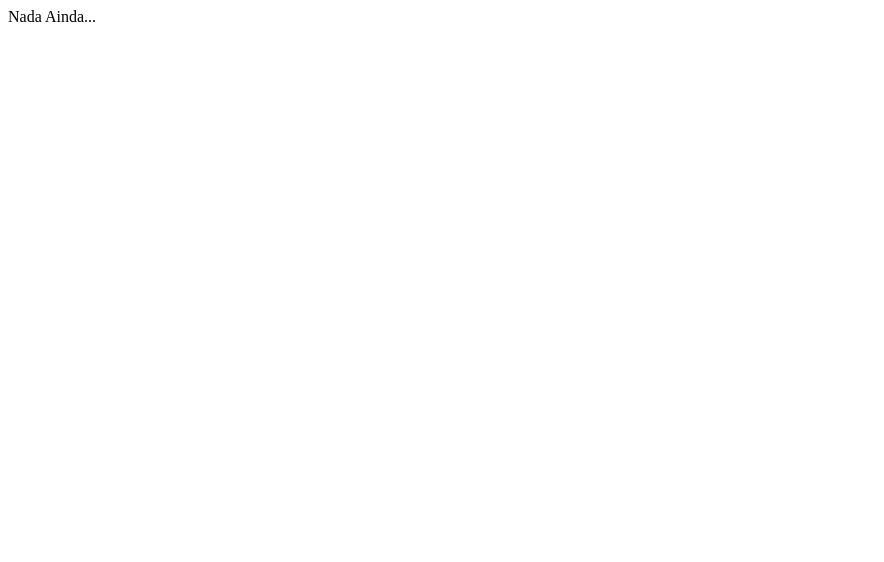
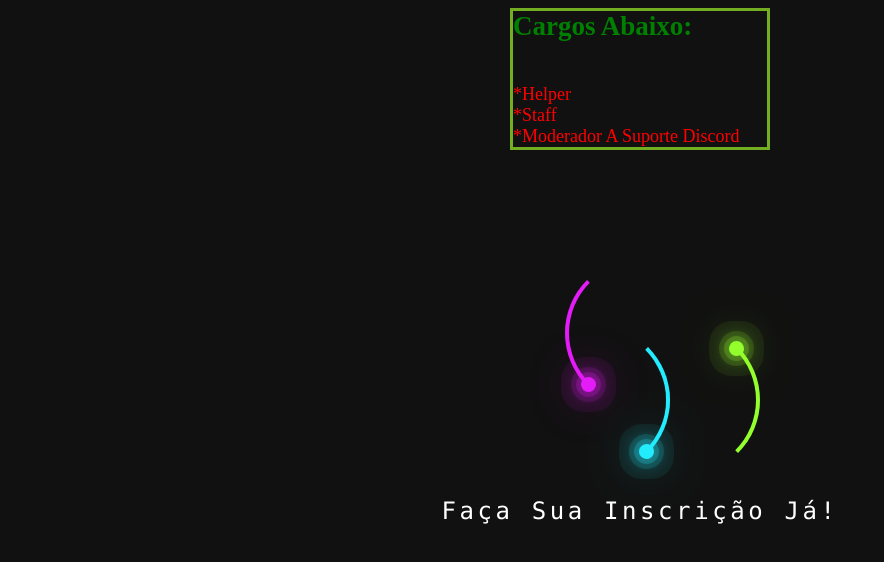
Before and after one commit to MateusLomas/Ilustrious-Legion-BR, a plain HTML site: page fazerinscricao.html in a window 1280 px wide. Shown: the whole page, without its empty margins (0-884 px from the left). Drawn offline with Linux system fonts and the light colour scheme.

Commit message:
Atualizando

```diff
--- /dev/null
+++ b/fazerinscricao.css
@@ -0,0 +1,139 @@
+.text-lms {
+    color: red;
+    position: absolute;/* Codigo Position De texto e Div Inicio */
+    top: 8px;
+    /*left: 16px;*//* Codigo Position De texto e Div Fim */
+    font-size: 18px;
+    width: 260px;
+    border: 3px solid #73AD21;
+}
+
+h2 {
+    color: green;
+}
+
+* {/* Animation meio inicio */
+    margin: 0;
+    padding: 0;
+    box-sizing: border-box;
+}
+
+body {
+    display: flex;
+    justify-content: center;
+    align-items: center;
+    min-height: 100vh;
+    background: #111;
+}
+
+.container {
+    position: relative;
+    width: 100%;
+    display: flex;
+    justify-content: center;
+    align-items: center;
+}
+
+.container .ring {
+    position: relative;
+    width: 150px;
+    height: 150px;
+    margin: -30px;
+    border-radius: 50%;
+    border: 4px solid transparent;
+    border-top: 4px solid #24ecff;
+    animation: animate 4s linear infinite;
+}
+
+@keyframes animate {
+    0% {
+        transform: rotate(0deg);
+    }
+    100% {
+        transform: rotate(360deg);
+    }
+}
+
+.container .ring::before {
+    content: '';
+    position: absolute;
+    top: 12px;
+    right: 12px;
+    border-radius: 50%;
+    width: 15px;
+    height: 15px;
+    background: #24ecff;
+    box-shadow: 0 0 0 5px #24ecff33,
+    0 0 0 10px #24ecff22,
+    0 0 0 20px #24ecff11,
+    0 0 20px #24ecff,
+    0 0 50px #24ecff;
+}
+
+.container .ring:nth-child(2) {
+    animation: animate2 4s linear infinite;
+    animation-delay: -1s;
+    border-top: 4px solid transparent;
+    border-left: 4px solid #93ff2d;
+}
+
+.container .ring:nth-child(2)::before {
+    content: '';
+    position: absolute;
+    top: initial;
+    bottom: 12px;
+    left: 12px;
+    border-radius: 50%;
+    width: 15px;
+    height: 15px;
+    background: #93ff2d;
+    box-shadow: 0 0 0 5px #93ff2d33,
+    0 0 0 10px #93ff2d22,
+    0 0 0 20px #93ff2d11,
+    0 0 20px #93ff2d,
+    0 0 50px #93ff2d;
+}
+
+@keyframes animate2 {
+    0% {
+        transform: rotate(360deg);
+    }
+    100% {
+        transform: rotate(0deg);
+    }
+}
+
+.container .ring:nth-child(3) {
+    animation: animate2 4s linear infinite;
+    animation-delay: -3s;
+    position: absolute;
+    top: -66.66px;
+    border-top: 4px solid transparent;
+    border-left: 4px solid #e41cf8;
+}
+
+.container .ring:nth-child(3)::before {
+    content: '';
+    position: absolute;
+    top: initial;
+    bottom: 12px;
+    left: 12px;
+    border-radius: 50%;
+    width: 15px;
+    height: 15px;
+    background: #e41cf8;
+    box-shadow: 0 0 0 5px #e41cf833,
+    0 0 0 10px #e41cf822,
+    0 0 0 20px #e41cf811,
+    0 0 20px #e41cf8,
+    0 0 50px #e41cf8;
+}
+
+.container p {
+    position: absolute;
+    color: #fff;
+    font-size: 1.5em;
+    font-family: consolas;
+    bottom: -80px;
+    letter-spacing: 0.15em;
+}/* Animation meio fim */
--- a/fazerinscricao.html
+++ b/fazerinscricao.html
@@ -4,8 +4,27 @@
     <meta charset="UTF-8">
     <meta name="viewport" content="width=device-width, initial-scale=1.0">
     <title>Fazer Inscrição</title>
+    <link rel="stylesheet" href="fazerinscricao.css">
 </head>
 <body>
-    Nada Ainda...
+    <div class="container">
+        <div class="ring"></div>
+        <div class="ring"></div>
+        <div class="ring"></div>
+        <p>Faça Sua Inscrição Já!</p>
+    </div>
+
+    <div class="text-lms">
+        <h3>
+            <h2>Cargos Abaixo:</h2>
+            <br>
+            <br>
+            *Helper
+            <br>
+            *Staff
+            <br>
+            *Moderador A Suporte Discord
+    </div>
+        </h3>
 </body>
 </html>
```
